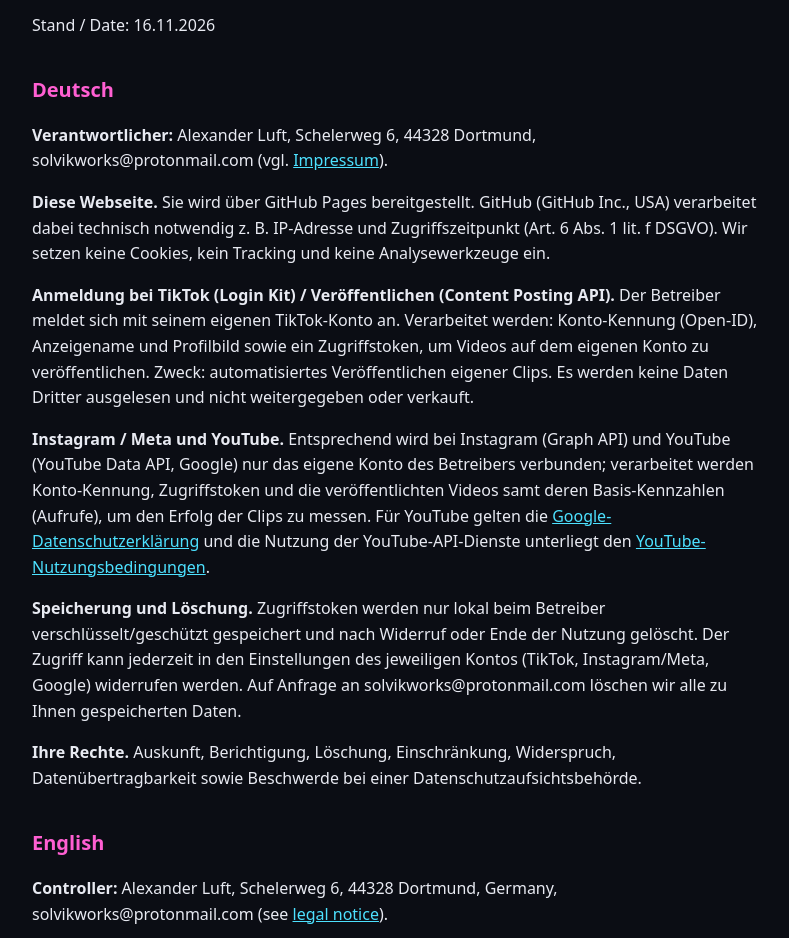
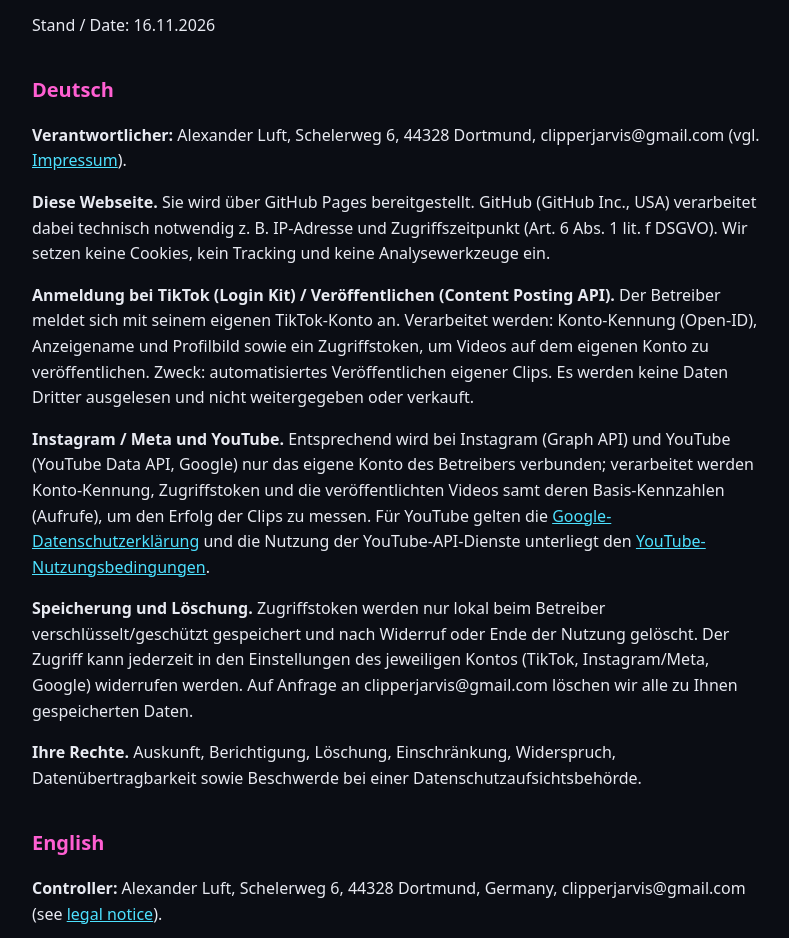
Before and after one commit to alexvierdrei/jarvclips, a plain HTML site: page privacy.html in a window 1280 px wide. Shown: the part 154-1092 px from the top of the page, without its empty margins (244-1033 px from the left). Drawn offline with Linux system fonts and the light colour scheme.

Commit message:
Kontakt auf clipperjarvis@gmail.com umstellen (Datenschutz)

```diff
--- a/privacy.html
+++ b/privacy.html
@@ -8,16 +8,16 @@ footer{max-width:760px;margin:0 auto;padding:0 16px 40px;color:#8a90a8;font-size
 <header><div><img src="icon.png" alt="JarvClips"><b>JarvClips</b><a href="index.html">Start / Home</a><a href="terms.html">Nutzungsbedingungen / Terms</a><a href="privacy.html">Datenschutz / Privacy</a></div></header>
 <main><h1>Datenschutzerklärung / Privacy Policy</h1><p>Stand / Date: 16.11.2026</p>
 <h2>Deutsch</h2>
-<p><b>Verantwortlicher:</b> Alexander Luft, Schelerweg 6, 44328 Dortmund, solvikworks@protonmail.com (vgl. <a href="impressum.html">Impressum</a>).</p>
+<p><b>Verantwortlicher:</b> Alexander Luft, Schelerweg 6, 44328 Dortmund, clipperjarvis@gmail.com (vgl. <a href="impressum.html">Impressum</a>).</p>
 <p><b>Diese Webseite.</b> Sie wird über GitHub Pages bereitgestellt. GitHub (GitHub Inc., USA) verarbeitet dabei technisch notwendig z. B. IP-Adresse und Zugriffszeitpunkt (Art. 6 Abs. 1 lit. f DSGVO). Wir setzen keine Cookies, kein Tracking und keine Analysewerkzeuge ein.</p>
 <p><b>Anmeldung bei TikTok (Login Kit) / Veröffentlichen (Content Posting API).</b> Der Betreiber meldet sich mit seinem eigenen TikTok-Konto an. Verarbeitet werden: Konto-Kennung (Open-ID), Anzeigename und Profilbild sowie ein Zugriffstoken, um Videos auf dem eigenen Konto zu veröffentlichen. Zweck: automatisiertes Veröffentlichen eigener Clips. Es werden keine Daten Dritter ausgelesen und nicht weitergegeben oder verkauft.</p>
 <p><b>Instagram / Meta und YouTube.</b> Entsprechend wird bei Instagram (Graph API) und YouTube (YouTube Data API, Google) nur das eigene Konto des Betreibers verbunden; verarbeitet werden Konto-Kennung, Zugriffstoken und die veröffentlichten Videos samt deren Basis-Kennzahlen (Aufrufe), um den Erfolg der Clips zu messen. Für YouTube gelten die <a href="https://policies.google.com/privacy">Google-Datenschutzerklärung</a> und die Nutzung der YouTube-API-Dienste unterliegt den <a href="https://www.youtube.com/t/terms">YouTube-Nutzungsbedingungen</a>.</p>
-<p><b>Speicherung und Löschung.</b> Zugriffstoken werden nur lokal beim Betreiber verschlüsselt/geschützt gespeichert und nach Widerruf oder Ende der Nutzung gelöscht. Der Zugriff kann jederzeit in den Einstellungen des jeweiligen Kontos (TikTok, Instagram/Meta, Google) widerrufen werden. Auf Anfrage an solvikworks@protonmail.com löschen wir alle zu Ihnen gespeicherten Daten.</p>
+<p><b>Speicherung und Löschung.</b> Zugriffstoken werden nur lokal beim Betreiber verschlüsselt/geschützt gespeichert und nach Widerruf oder Ende der Nutzung gelöscht. Der Zugriff kann jederzeit in den Einstellungen des jeweiligen Kontos (TikTok, Instagram/Meta, Google) widerrufen werden. Auf Anfrage an clipperjarvis@gmail.com löschen wir alle zu Ihnen gespeicherten Daten.</p>
 <p><b>Ihre Rechte.</b> Auskunft, Berichtigung, Löschung, Einschränkung, Widerspruch, Datenübertragbarkeit sowie Beschwerde bei einer Datenschutzaufsichtsbehörde.</p>
 <h2>English</h2>
-<p><b>Controller:</b> Alexander Luft, Schelerweg 6, 44328 Dortmund, Germany, solvikworks@protonmail.com (see <a href="impressum.html">legal notice</a>).</p>
+<p><b>Controller:</b> Alexander Luft, Schelerweg 6, 44328 Dortmund, Germany, clipperjarvis@gmail.com (see <a href="impressum.html">legal notice</a>).</p>
 <p><b>This website.</b> Hosted on GitHub Pages. GitHub (GitHub Inc., USA) technically processes e.g. IP address and access time (Art. 6(1)(f) GDPR). We use no cookies, tracking or analytics.</p>
 <p><b>TikTok Login Kit / Content Posting API.</b> The operator signs in with the operator’s own TikTok account. We process: account identifier (open ID), display name, profile picture and an access token used to publish videos to that account. Purpose: automated publishing of the operator’s own clips. No third-party data is read; nothing is shared or sold.</p>
 <p><b>Instagram / Meta and YouTube.</b> Likewise only the operator’s own account is connected (Graph API; YouTube Data API): account identifier, access token, published videos and basic metrics (views) to measure clip performance. For YouTube, the <a href="https://policies.google.com/privacy">Google Privacy Policy</a> applies and use of YouTube API Services is subject to the <a href="https://www.youtube.com/t/terms">YouTube Terms of Service</a>.</p>
-<p><b>Storage and deletion.</b> Tokens are stored only locally by the operator, protected, and deleted on revocation or end of use. Access can be revoked at any time in the settings of the respective account (TikTok, Instagram/Meta, Google). On request to solvikworks@protonmail.com we delete all data stored about you.</p>
+<p><b>Storage and deletion.</b> Tokens are stored only locally by the operator, protected, and deleted on revocation or end of use. Access can be revoked at any time in the settings of the respective account (TikTok, Instagram/Meta, Google). On request to clipperjarvis@gmail.com we delete all data stored about you.</p>
 <p><b>Your rights.</b> Access, rectification, erasure, restriction, objection, data portability and complaint to a supervisory authority.</p></main><footer>© JarvClips · <a href="impressum.html">Impressum / Legal notice</a></footer></body></html>
```
